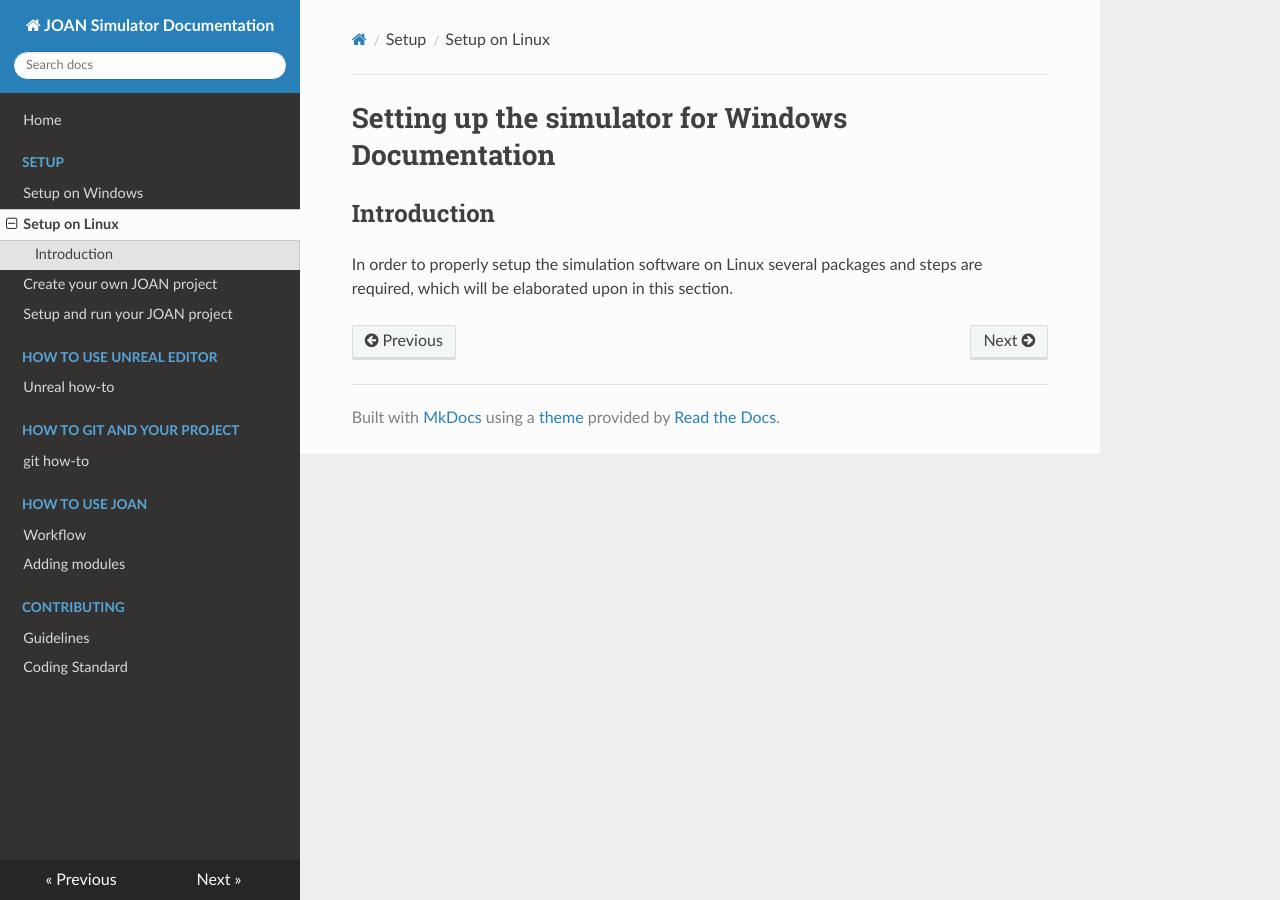
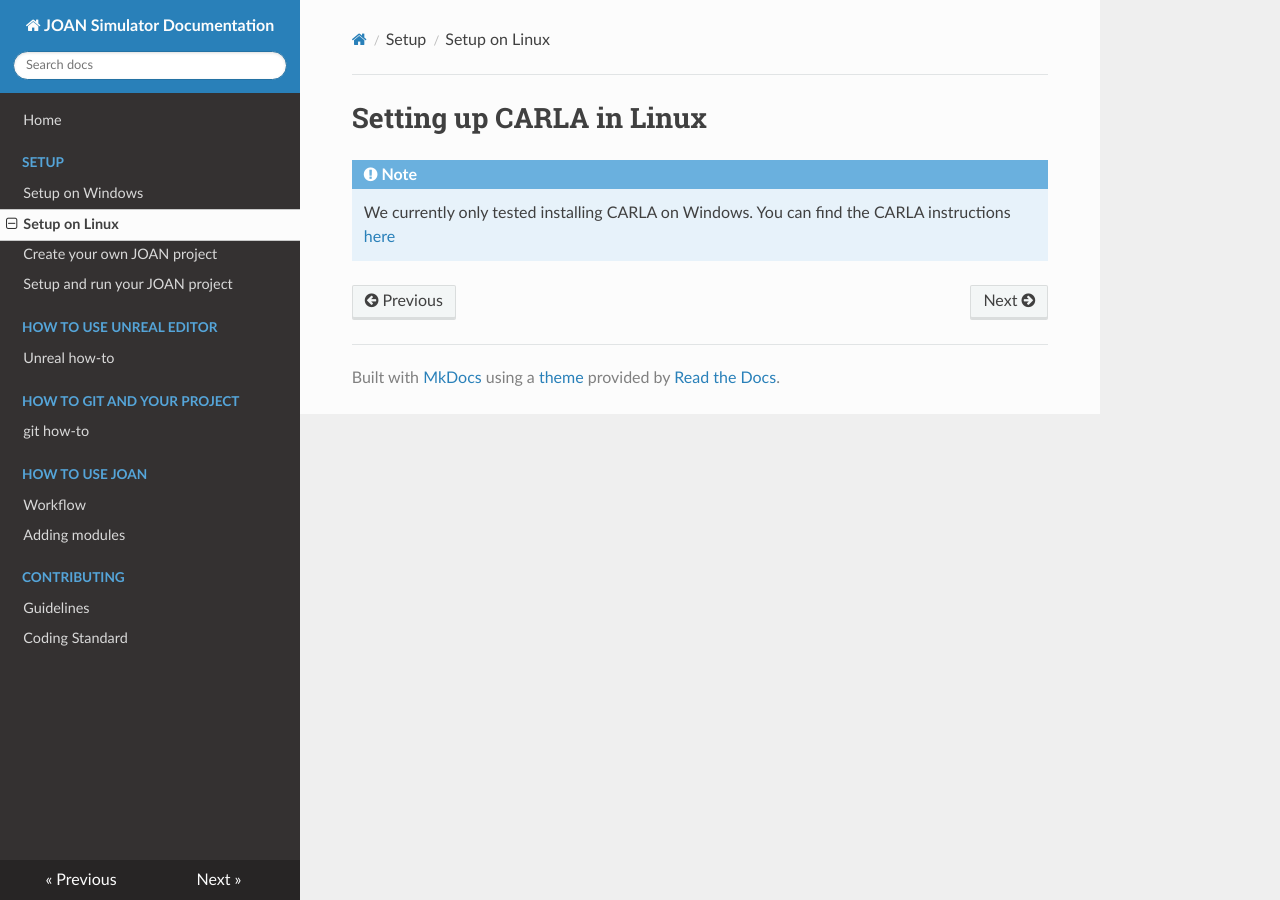
Before and after one commit to tud-hri/joan, an MkDocs documentation site: the page built from docs/setup-carla-linux.md, in a window 1280 px wide. Built offline with MkDocs 1.6.1, drawn with Linux system fonts in a browser that asks for light colours; nearby versions of some CDN libraries.

Commit message:
Updated linux build docs

```diff
--- a/docs/setup-carla-linux.md
+++ b/docs/setup-carla-linux.md
@@ -1,4 +1,4 @@
-# Setting up the simulator for Windows Documentation
+# Setting up CARLA in Linux
 
-## Introduction
-In order to properly setup the simulation software on Linux several packages and steps are required, which will be elaborated upon in this section.
+!!!Note
+    We currently only tested installing CARLA on Windows. You can find the CARLA instructions [here](https://carla.readthedocs.io/en/latest/build_linux/)
```
Also changed, not shown: docs/setup-carla-windows.md (+1 -1 lines).
